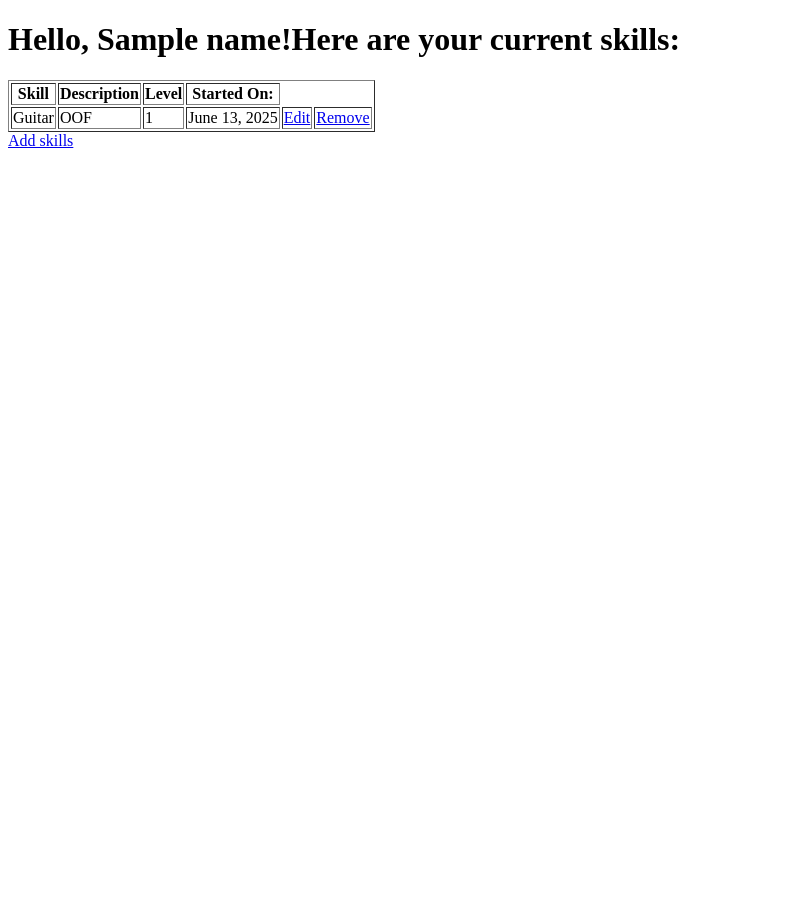
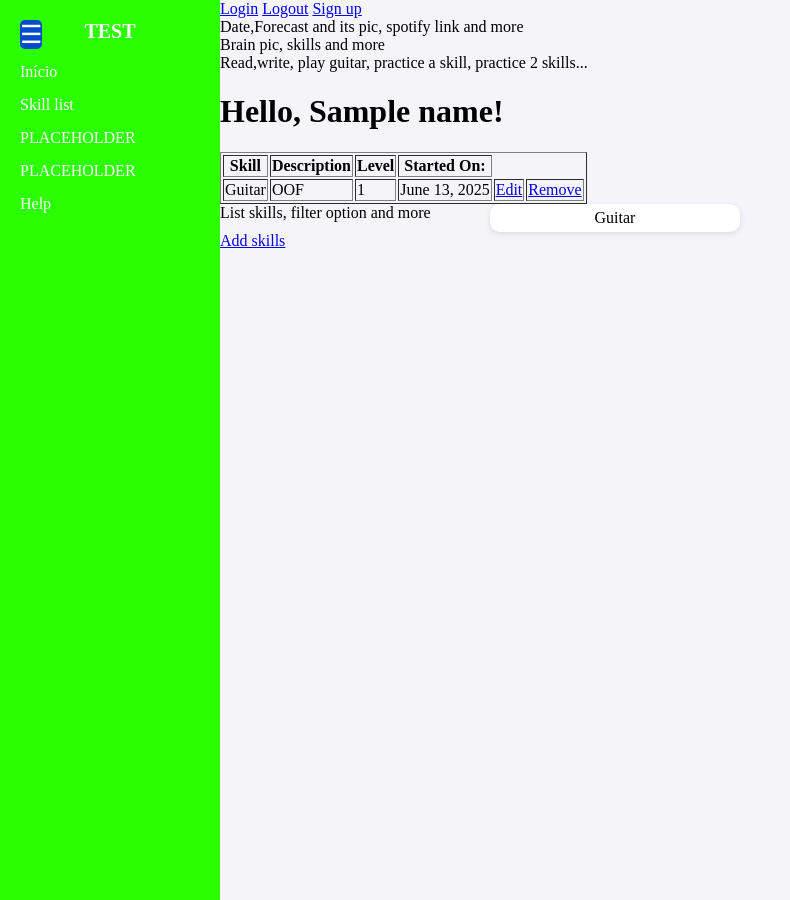
Before and after one commit to LucasPy1/Lupy, a Django app: template Lupy/templates/user_progress/home.html in a window 1280 px wide. Shown: the whole page, without its empty margins (0-790 px from the left). Run offline with Django 5.2, Linux system fonts and the light colour scheme; data comes from the database, SQL or seed files in the repository; tables that the repository leaves empty hold one stand-in row (values such as "Sample post"); the template is opened without the code that fills it: values that come from a table or form of the project are taken from there, most other values are stand-ins (such as "Sample title", 1, 10 or a date in 2020).

Commit message:
Unfinished CSS of the main page

```diff
--- a/Lupy/Lupy/settings.py
+++ b/Lupy/Lupy/settings.py
@@ -121,3 +121,7 @@ STATIC_URL = 'static/'
 # https://docs.djangoproject.com/en/5.2/ref/settings/#default-auto-field
 
 DEFAULT_AUTO_FIELD = 'django.db.models.BigAutoField'
+
+# Media files (Images,mp3)
+MEDIA_URL = "/media/"
+MEDIA_ROOT = BASE_DIR/"media"
--- a/Lupy/Lupy/urls.py
+++ b/Lupy/Lupy/urls.py
@@ -19,5 +19,5 @@ from django.urls import path, include
 from . import views
 urlpatterns = [
     path('admin/', admin.site.urls),
-    path('home/', include("user_progress.urls")),
+    path('home/', include("user_progress.urls"))
 ]
--- a/Lupy/templates/user_progress/home.html
+++ b/Lupy/templates/user_progress/home.html
@@ -1,3 +1,5 @@
+{% load static %}
+<link rel="stylesheet" href="{% static 'css/home.css' %}">
 <!DOCTYPE html>
 <html lang="en">
 <head>
@@ -6,7 +8,27 @@
     <title>Document</title>
 </head>
 <body>
-    <h1>Hello, {{name}}!Here are your current skills:</h1>
+    <div class="sidebar" id="sidebar">
+        <span class="menu-toggle" id="menu-toggle">&#9776;</span>
+        <h2>TEST</h2>
+        <ul>
+            <li><a href="{% url 'user_progress:home' %}">Início</a></li>
+            <li><a href="#">Skill list</a></li>
+            <li><a href="#">PLACEHOLDER</a></li>
+            <li><a href="#">PLACEHOLDER</a></li>
+            <li><a href="#">Help</a></li>
+        </ul>
+    </div>
+    <div class="main-content">
+        <div class="links">
+            <a href="#">Login</a>
+            <a href="#">Logout</a>
+            <a href="#">Sign up</a>
+        </div>
+    <div class="upper-part">Date,Forecast and its pic, spotify link and more</div>
+    <div class="character-tab">Brain pic, skills and more</div>
+    <div class="daily-objectives-tab">Read,write, play guitar, practice a skill, practice 2 skills...</div>
+    <h1>Hello, {{name}}!</h1>
     <table border=1>
         <thead>
             <th>Skill</th>
@@ -27,6 +49,21 @@
             {% endfor %}
         </tbody>
     </table>
+    <div class="skill-resume-tab">List skills, filter option and more
+        <div class="skill-box">Guitar</div>
+    </div>
     <a href="{% url 'user_progress:add_skills' %}">Add skills</a>
+
+    </div>
+
+    <script>
+document.addEventListener('DOMContentLoaded', function() {
+    var menuToggle = document.getElementById('menu-toggle');
+    var sidebar = document.getElementById('sidebar');
+    menuToggle.addEventListener('click', function() {
+        sidebar.classList.toggle('collapsed');
+        });
+    });
+    </script>
 </body>
 </html>
--- /dev/null
+++ b/Lupy/user_progress/static/css/home.css
@@ -0,0 +1,124 @@
+body {
+    margin: 0;
+    font-family: Serif, sans-serif,Arial;
+    background-color: #f4f4f9;
+}
+
+/* Menu lateral */
+.sidebar {
+    width: 180px;
+    background-color: #2bff00;
+    color: #fff;
+    height: 100vh;
+    position: fixed;
+    top: 0;
+    left: 0;
+    padding: 20px;
+    transform: translateX(0);
+    transition: transform 0.3s ease;
+    z-index: 1000;
+}
+.sidebar.collapsed {
+    width: 60px;
+    padding: 20px 0 20px 0;
+    overflow: hidden;
+    transition: width 0.3s, padding 0.3s;
+}
+.sidebar.collapsed .menu-toggle {
+    margin: 0 auto;
+    display: block;
+    position: absolute;
+    left: 50%;
+    top: 20px;
+    z-index: 1101;
+    transform: translateX(-50%);
+    background-color: #00ff6257;
+    border-radius: 5px;
+}
+.sidebar.collapsed h2,
+.sidebar.collapsed ul {
+    display: none;
+}
+
+
+.sidebar h2 {
+    margin: 0 0 20px;
+    font-size: 20px;
+    text-align: center;
+}
+
+.sidebar ul {
+    list-style: none;
+    padding: 0;
+}
+
+.sidebar ul li {
+    margin: 15px 0;
+}
+
+.sidebar ul li a {
+    text-decoration: none;
+    color: #fff;
+    font-size: 16px;
+    display: block;
+    transition: 0.3s;
+}
+
+.sidebar ul li a:hover {
+    color: #1abc9c;
+}
+.menu-toggle {
+    display: inline-block;
+    font-size: 25px;
+    cursor: pointer;
+    margin-right: 15px;
+    margin-left: 0px;
+    z-index: 1101;
+    position: absolute;
+    background-color: #034bd1fd;
+    border-radius: 5px;
+}
+.sidebar:not(.collapsed) ~ .main-content {
+    margin-left: 220px;
+}
+
+/* Quando a sidebar está colapsada, o conteúdo volta para a esquerda */
+.sidebar.collapsed ~ .main-content {
+    margin-left: 60px;
+}
+
+.skill-resume-tab{
+    display: grid;
+    grid-template-columns: repeat(auto-fill, minmax(220px, 1fr));
+    gap: 20px;
+}
+
+.skill-box {
+    background: #fff;
+    padding: 5px;
+    border-radius: 10px;
+    box-shadow: 0 2px 6px rgba(0, 0, 0, 0.1);
+    text-align: center;
+    transition: 0.3s;
+}
+
+/* Responsividade */
+@media (max-width: 768px) {
+    .sidebar {
+        transform: translateX(0);
+        transition: transform 0.3s ease;
+        position: fixed;
+        left: 0;
+        top: 0;
+        height: 100vh;
+        z-index: 1000;
+    }
+    .main-content {
+        margin-left: 0;
+    }
+
+    .menu-toggle {
+        display: block;
+    }
+
+}
--- a/Lupy/user_progress/urls.py
+++ b/Lupy/user_progress/urls.py
@@ -4,9 +4,10 @@ from . import views
 app_name = "user_progress"
 
 urlpatterns = [
-    path('', views.home, name='home'),
+    path('home/', views.home, name='home'),
     path('add_skills/', views.add_skills, name='add_skills'),
     path('remove_skills/<int:id>', views.remove_skills, name='remove_skills'),
     path('edit_skills/<int:id>', views.edit_skills, name='edit_skills')
 
+
 ]
--- a/Lupy/user_progress/views.py
+++ b/Lupy/user_progress/views.py
@@ -2,6 +2,12 @@
 from .forms import SkillForm
 from .models import SkillModel
 from django.http import HttpRequest
+
+def login(request):
+    ...
+
+def sign_up(request):
+    ...
 
 def home(request):
     context = {
```
Also changed, not shown: Lupy/Lupy/views.py (line endings or trailing spaces).
